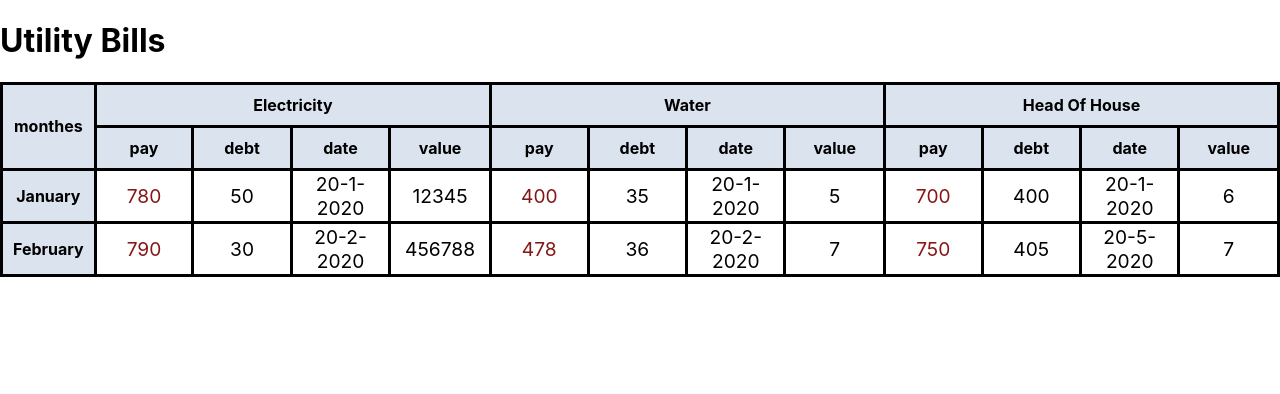
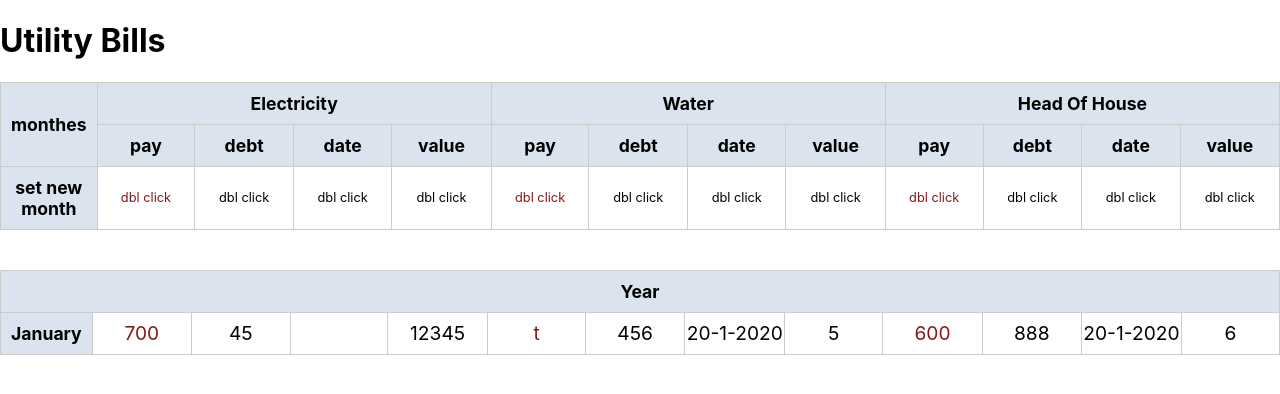
Before and after one commit to sovsianykov/sosial, a React (Create React App) app: page / in a window 1280 px wide. Shown: the top 394 px of the page. Built offline with nearby package versions, Linux system fonts and the light colour scheme.

Commit message:
two tables

```diff
--- a/src/App.js
+++ b/src/App.js
@@ -1,5 +1,6 @@
 import React, { Component } from "react";
 import Month from "./Components/Month";
+import Year from "./Components/Year";
 import "./App.css";
 
 class App extends Component {
@@ -8,38 +9,41 @@ class App extends Component {
       {
         id: 1,
         completed: "false",
+        name : "set new month",
+        pe: "dbl click ",
+        dpe: "dbl click ",
+        dbte:"dbl click ",
+        vle:"dbl click ",
+        we: "dbl click ",
+        wpe: "dbl click ",
+        wbte: "dbl click ",
+        wle: "dbl click ",
+        se: "dbl click ",
+        spe: "dbl click ",
+        sbte: "dbl click ",
+        sle: "dbl click ",
+      }
+
+    ],
+    monthForYear : [
+      {
+        id: 1,
+        completed: "false",
         name : "January",
-        pe: "780",
-        dpe: "50",
-        dbte: "20-1-2020",
+        pe: "700",
+        dpe: "45",
+        dbte:'',
         vle: "12345",
-        we: "400",
-        wpe: "35",
+        we: "t",
+        wpe: "456",
         wbte: "20-1-2020",
         wle: "5",
-        se: "700",
-        spe: "400",
+        se: "600",
+        spe: "888",
         sbte: "20-1-2020",
         sle: "6",
-      },
-      {
-        id: 2,
-        completed: "false",
-        name : "February",
-        pe: "790",
-        dpe: "30",
-        dbte: "20-2-2020",
-        vle: "456788",
-        we: "478",
-        wpe: "36",
-        wbte: "20-2-2020",
-        wle: "7",
-        se: "750",
-        spe: "405",
-        sbte: "20-5-2020",
-        sle: "7",
       }
-    ],
+    ]
   };
   editHandler = (event) => {
     document.querySelector('button ').className = 'active';
@@ -61,7 +65,7 @@ class App extends Component {
         <div className="container">
           <h1>Utility Bills</h1>
 
-          <table >
+          <table  className='template'>
             <thead>
               <tr>
                 <th rowSpan="2" colSpan="1">
@@ -111,9 +115,23 @@ class App extends Component {
                 );
               })}
             </tbody>
+            </table>
+            <table>
+              <thead>
+              <tr>
+                <th colSpan= '13'>Year </th>
+
+              </tr>
+              </thead>
+
+
+             <Year monthForYear = {this.state.monthForYear}/>
+
+
           </table>
           <div className="ButtonToolbar">
-            <button className="mode">EDITOR MODE</button>
+            <button className="mode">Set New Month</button>
+
             {/*<button className="save">SAVE CHANGES</button>*/}
           </div>
         </div>
--- /dev/null
+++ b/src/Components/Year.js
@@ -0,0 +1,32 @@
+import React from "react";
+import Month from "./Month";
+
+
+function Year({monthForYear}) {
+    return (
+        <tbody className= 'Yearcell'    >
+            { monthForYear.map( month => {
+               return (
+                   <Month n = { month.monthForYear }
+                          name = {month.name}
+                          month={month}
+                          pe={month.pe}
+                          dpe={month.dpe}
+                          dbte={month.dbte}
+                          vle={month.vle}
+                          we={month.we}
+                          wpe={month.wpe}
+                          wbte={month.wbte}
+                          wle={month.wle}
+                          se={month.se}
+                          spe={month.spe}
+                          sbte={month.sbte}
+                          sle={month.sle}
+                          key={month.id}
+                   />
+               )
+            }) }
+        </tbody>
+    );
+}
+export default Year;
--- a/src/index.css
+++ b/src/index.css
@@ -17,16 +17,24 @@ code {
 }
 table {
   width: 100%;
+    margin-bottom: 40px;
 }
 table th {
   background: #dae3ee;
 
 }
 table, th, td {
-  border: 3px solid black;
+  border: 1px solid #ccc;
   border-collapse: collapse;
+  font-size: 1.1rem;
+}
+table.template td {
+    border: 1px solid #ccc;
+    border-collapse: collapse;
+    font-size: .8rem;
 
 }
+
 th {
   padding: 10px;
 }
@@ -44,6 +52,11 @@ input {
      font-size: 1.2rem;
      text-align: center;
 }
+ td.Yearcell {
+     padding: 0;
+     align-items:center ;
+
+ }
  td.pay {
      color: #861717;
  }
```
Also changed, not shown: 1 other file (tests, documents, lock files or other folders).
